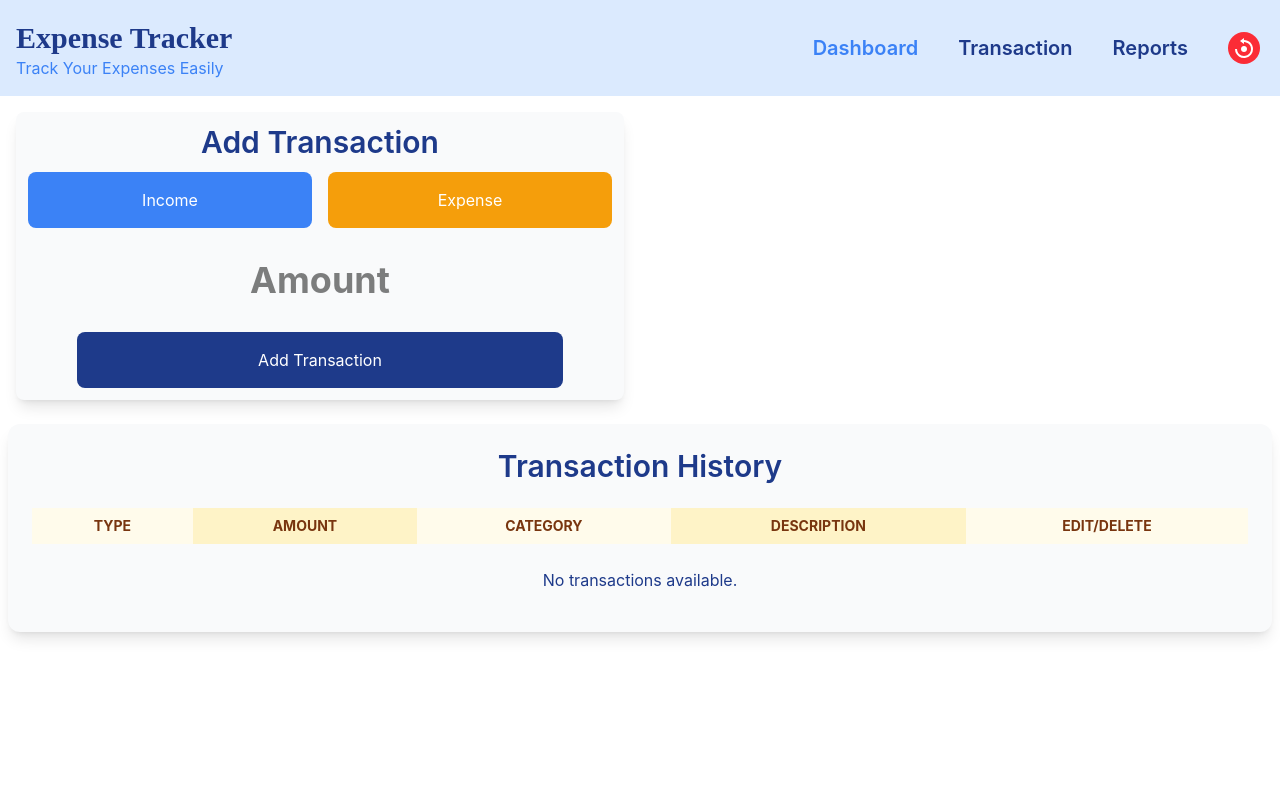
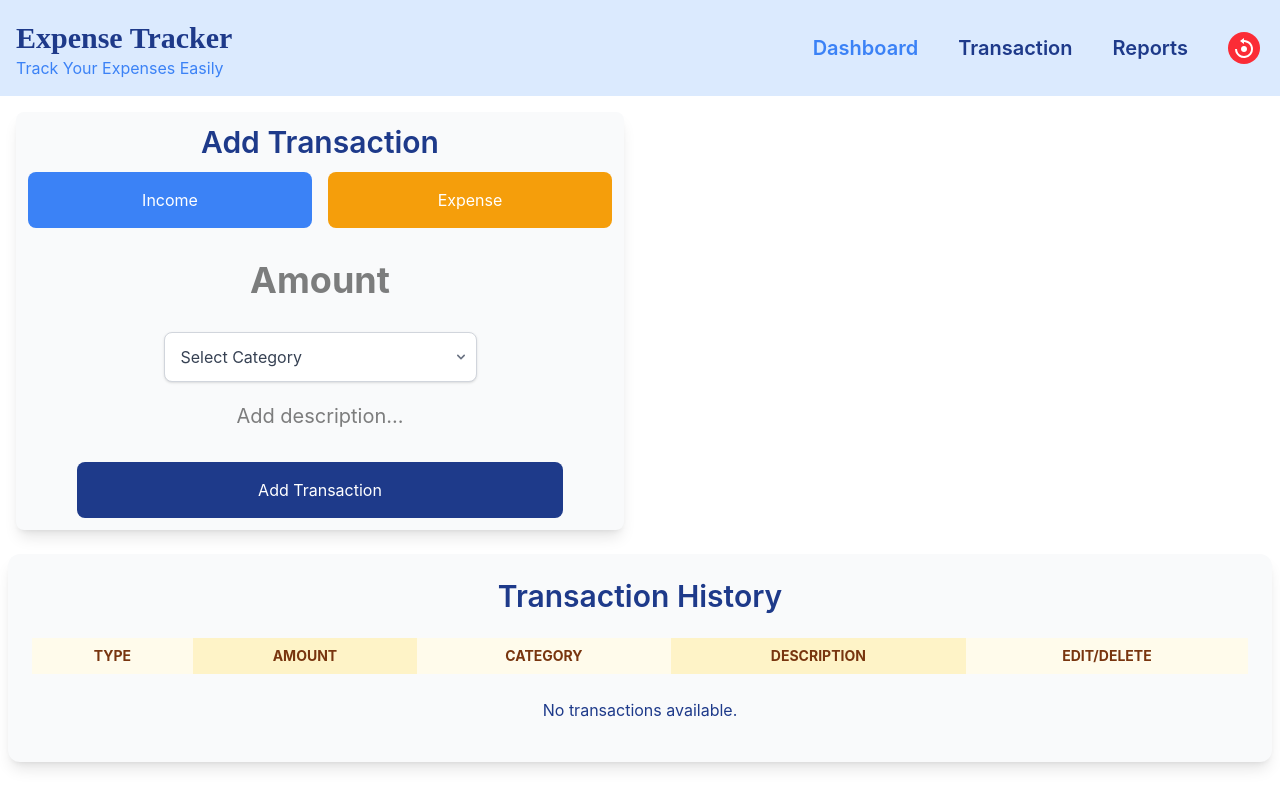
Before and after one commit to ravirafaliya/expense-tracker, a React (Vite) app: page / in a window 1280 px wide. Built offline with nearby package versions, Linux system fonts and the light colour scheme.

Commit message:
fix:select  catagory

```diff
--- a/src/components/comp-addTransaction/SelectBox.tsx
+++ b/src/components/comp-addTransaction/SelectBox.tsx
@@ -7,8 +7,9 @@ type SelectProps = {
 const SelectBox = ({ options, value, onChange }: SelectProps) => {
   const defaultValue = value ?? options[0];
   return (
+    <div className="relative inline-block w-full">
       <select
-      className="flex border-2 text-center text-xl capitalize border-[var(--border-primary)] rounded-md px-3 py-2 focus:border-2 focus:border-[var(--accent-primary-border)] "
+        className="appearance-none w-full bg-white border border-gray-300 text-gray-700 py-3 px-4 pr-8 rounded-lg shadow-sm focus:outline-none focus:ring-1 focus:ring-[var(--border-primary)] focus:border-[var(--border-primary)]"
         value={defaultValue}
         onChange={onChange}
       >
@@ -18,6 +19,21 @@ const SelectBox = ({ options, value, onChange }: SelectProps) => {
           </option>
         ))}
       </select>
+      <div className="absolute inset-y-0 right-0 flex items-center px-2 pointer-events-none">
+        <svg
+          className="w-4 h-4 text-gray-500"
+          xmlns="http://www.w3.org/2000/svg"
+          viewBox="0 0 20 20"
+          fill="currentColor"
+        >
+          <path
+            fillRule="evenodd"
+            d="M5.293 7.293a1 1 0 011.414 0L10 10.586l3.293-3.293a1 1 0 111.414 1.414l-4 4a1 1 0 01-1.414 0l-4-4a1 1 0 010-1.414z"
+            clipRule="evenodd"
+          />
+        </svg>
+      </div>
+    </div>
   );
 };
 
--- a/src/layouts/AddTransaction.tsx
+++ b/src/layouts/AddTransaction.tsx
@@ -107,6 +107,77 @@ const AddTransaction = ({ onAddTransaction }: AddTransactionProps) => {
     }
   }, [item]);
 
+  const selectCategoryFields = () => {
+    switch (true) {
+      case incomeButtonClicked:
+        return (
+          <>
+            <SelectBox
+              options={[
+                "Salary",
+                "Freelance",
+                "Business",
+                "Rental Income",
+                "Investment",
+                "Bank Interest",
+                "Gifts",
+                "Others",
+              ]}
+              value={incomeType}
+              onChange={(e) => setIncomeType(e.target.value)}
+            />
+            <Description
+              description={description}
+              setDescription={setDescription}
+            />
+          </>
+        );
+
+      case expenseButtonClicked:
+        return (
+          <>
+            <SelectBox
+              options={[
+                "Food",
+                "Transport",
+                "Rent",
+                "Utilities",
+                "Entertainment",
+                "Health",
+                "Education",
+                "Shopping",
+              ]}
+              value={expenseType}
+              onChange={(e) => setExpenseType(e.target.value)}
+            />
+            <Description
+              description={description}
+              setDescription={setDescription}
+            />
+          </>
+        );
+
+      default:
+        return (
+          <>
+            <SelectBox
+              options={["Select Category"]}
+              value={incomeButtonClicked ? incomeType : expenseType}
+              onChange={(e) =>
+                incomeButtonClicked
+                  ? setIncomeType(e.target.value)
+                  : setExpenseType(e.target.value)
+              }
+            />
+            <Description
+              description={description}
+              setDescription={setDescription}
+            />
+          </>
+        );
+    }
+  };
+
   return (
     <>
       <div className="w-full bg-[var(--bg-secondary)] flex flex-col items-center justify-center shadow-lg rounded-lg">
@@ -134,52 +205,7 @@ const AddTransaction = ({ onAddTransaction }: AddTransactionProps) => {
             onChange={(e) => setInputValue(e.target.value)}
           />
         </div>
-        <div>
-          {incomeButtonClicked && (
-            <>
-              <SelectBox
-                options={[
-                  "Salary",
-                  "Freelance",
-                  "Business",
-                  "rental_Income",
-                  "Investment",
-                  "Bank Interest",
-                  "Gifts",
-                  "Others",
-                ]}
-                value={incomeType}
-                onChange={(e) => setIncomeType(e.target.value)}
-              />
-              <Description
-                description={description}
-                setDescription={setDescription}
-              />
-            </>
-          )}
-          {expenseButtonClicked && (
-            <>
-              <SelectBox
-                options={[
-                  "food",
-                  "transport",
-                  "rent",
-                  "utilities",
-                  "entertainment",
-                  "health",
-                  "education",
-                  "shopping",
-                ]}
-                value={expenseType}
-                onChange={(e) => setExpenseType(e.target.value)}
-              />
-              <Description
-                description={description}
-                setDescription={setDescription}
-              />
-            </>
-          )}
-        </div>
+        <div>{selectCategoryFields()}</div>
         <Button
           name={`Add Transaction ${inputValue}`}
           bgColor="bg-[var(--accent-primary-text)]"
```
Lines whose indentation alone changed are shown as unchanged.
